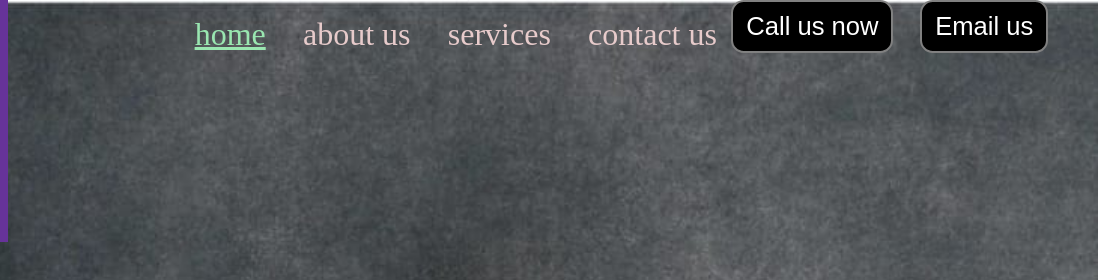
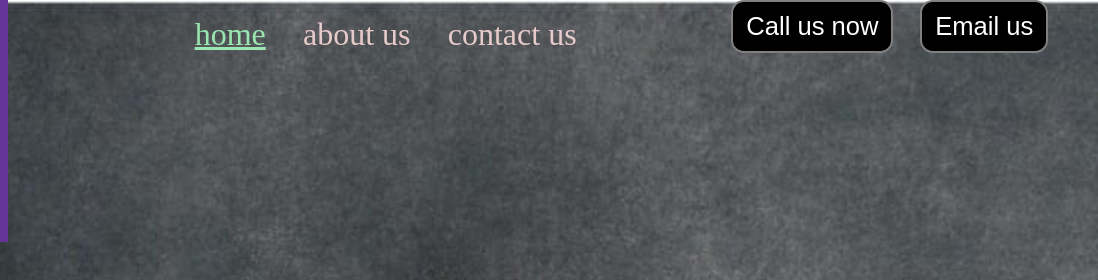
Before and after one commit to Sneha0024/Gym_Website, a plain HTML site: page index.html in a window 1280 px wide. Shown: the top 280 px of the page, 182-1280 px from the left. Drawn offline with Linux system fonts and the light colour scheme.

Commit message:
Update index.html

```diff
--- a/index.html
+++ b/index.html
@@ -142,7 +142,6 @@ background-color: grey;
              <ul class="navbar">
                 <li><a href="#" class="active">home</a></li>
                 <li><a href="#">about us</a></li>
-                <li><a href="#">services</a></li>
                 <li><a href="#">contact us</a></li>
                 </ul>
 
```
